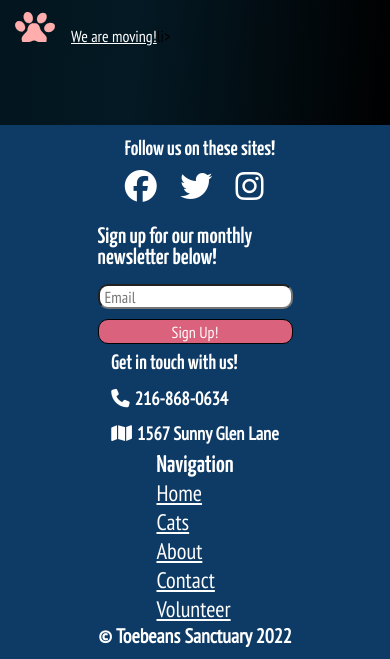
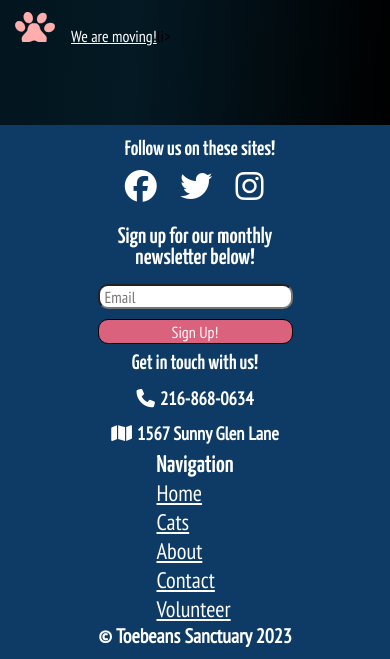
Before and after one commit to Friendfrie77/Web-240-Project, a Flask app: page / in a window 390 px wide. Shown: the part 4659-5318 px from the top of the page. Run offline with Flask 2, Linux system fonts and the light colour scheme; some libraries are stand-ins or nearby versions.

Commit message:
fixed dead link for thanks page. footer fixes

```diff
--- a/static/json/data.json
+++ b/static/json/data.json
@@ -1 +1 @@
-[{"jobID": "1", "start": "2022-07-24", "title": "Volunteers for the day 2"}, {"jobID": "1", "start": "2022-07-25", "title": "Volunteers for the day 1"}]
+[{"jobID": "1", "start": "2022-07-24", "title": "Volunteers for the day 2"}, {"jobID": "1", "start": "2022-07-25", "title": "Volunteers for the day 1"}, {"jobID": "1", "start": "2023-02-04", "title": "Volunteers for the day 1"}, {"jobID": "1", "start": "2023-02-06", "title": "Volunteers for the day 1"}]
--- a/static/scripts/thanks.js
+++ b/static/scripts/thanks.js
@@ -5,7 +5,7 @@ function redirect(){
 
      setInterval(function(){
         if (countdown <= 0){
-        window.location.replace("https://web-240-final.herokuapp.com/");
+        window.location.replace("https://toebeansanctuary.azurewebsites.net/");
         } else {
             span.innerText = countdown;
         }
--- a/static/style/_navgation.scss
+++ b/static/style/_navgation.scss
@@ -182,6 +182,9 @@ footer{
         font-size: 1.4rem;
         color: $headline-colors;
         padding-bottom: 15px;
+        @include for-size(tablet-only){
+            text-align: center;
+        }
     }
     h4{
         color: $headline-colors;
@@ -256,6 +259,7 @@ footer{
         font-size: 1.3rem;
     }
     @include for-size(tablet-only){
+        text-align: center;
         padding-top: 10px;
     }
 }
--- a/static/style/_thanks.scss
+++ b/static/style/_thanks.scss
@@ -10,7 +10,11 @@
     p{
         @include form-p;
         color: #fff;
-        font-size: 4rem
+        font-size: 4rem;
+        @include for-size (tablet-only){
+            font-size: 3rem;
+            padding: 20px;
+        };
     }
     span{
         @include form-p;
--- a/static/style/style.css
+++ b/static/style/style.css
@@ -372,6 +372,11 @@ footer .copy {
   color: #fff;
   padding-bottom: 15px;
 }
+@media (max-width: 768px) {
+  .newletter-wrapper h3 {
+    text-align: center;
+  }
+}
 .newletter-wrapper h4 {
   color: #fff;
   padding-top: 20px;
@@ -458,6 +463,7 @@ footer .copy {
 }
 @media (max-width: 768px) {
   .contact {
+    text-align: center;
     padding-top: 10px;
   }
 }
@@ -2056,6 +2062,12 @@ footer .copy {
   color: #fff;
   font-size: 4rem;
 }
+@media (max-width: 768px) {
+  .thanks-page-wrapper p {
+    font-size: 3rem;
+    padding: 20px;
+  }
+}
 .thanks-page-wrapper span {
   font-size: 1.75rem;
   line-height: 1.75;
--- a/templates/layout.html
+++ b/templates/layout.html
@@ -80,7 +80,7 @@
                     </ul>
                 </div>
             </div>
-            <h4 class="copy">&copy; Toebeans Sanctuary 2022</h4>
+            <h4 class="copy">&copy; Toebeans Sanctuary 2023</h4>
         </footer>
     {% block scripts %}
     {% endblock %}
```
Also changed, not shown: 1 other file.
